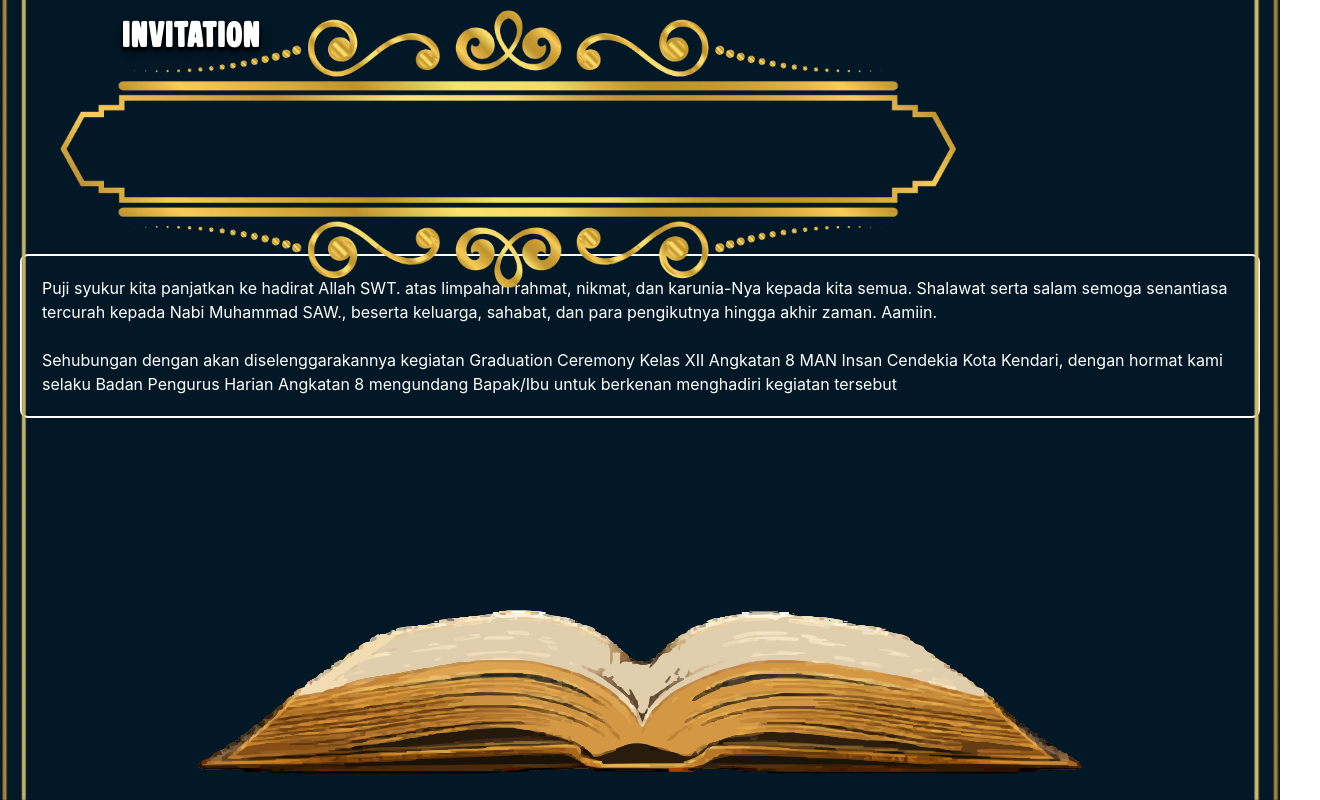
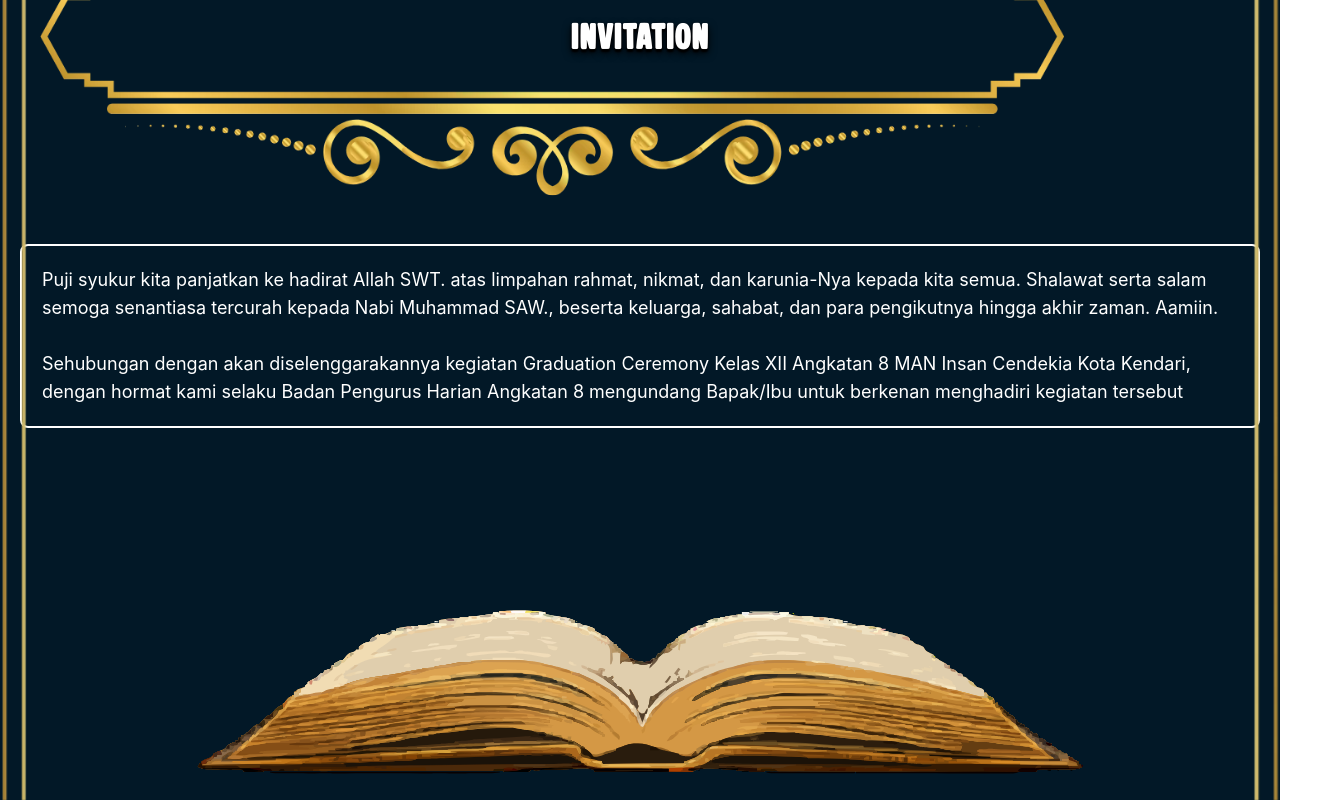
Before and after one commit to Nur-beginner/E-Invitation, a React (Vite) app: page /detail in a window 1280 px wide. Shown: the whole page, 1320 px wide, since content can reach past the window. Built offline with nearby package versions, Linux system fonts and the light colour scheme; a web font is replaced by a local one.

Commit message:
what about this?

```diff
--- a/src/index.css
+++ b/src/index.css
@@ -17,6 +17,7 @@
   --animate-br: br 2.5s ease-in-out forwards;
   --animate-bl: bl 3s ease-in-out forwards;
   --animate-bgLogo: bgLogo 1s ease-in-out forwards;
+  --animate-book: book 2s ease-in-out forwards;
 
   --color-primary: #021827;
   --color-secondary: #031a2a;
@@ -69,3 +70,13 @@
     transform: translate(0) translate(0) rotate(0deg);
   }
 }
+@keyframes book {
+  0% {
+    transform: translateY(50px) rotateX(-90deg);
+    opacity: 0;
+  }
+  100% {
+    transform: translateY(0) rotateX(0deg);
+    opacity: 1;
+  }
+}
--- a/src/pages/invitation.jsx
+++ b/src/pages/invitation.jsx
@@ -5,15 +5,17 @@ import tborder from "../assets/TBorder.webp";
 function Detail() {
   return (
     <>
-      <main className="min-h-screen bg-primary flex flex-col items-center justify-between">
-        <header className="h-20 relative w-full">
-          <img
-            src={tborder}
-            alt="Text Border"
-            width="70%"
-            className="absolute top-0 left-15"
-          />
-          <h1 className="absolute top-5 text-shadow-lg text-shadow-black text-white font-bold uppercase font-barberChop tracking-wider text-3xl left-30.5">
+      <main className="overflow-hidden min-h-screen bg-primary flex flex-col items-center justify-between">
+        <header className="h-20 flex items-center justify-center  w-full">
+          <div className="absolute left-10 w-full">
+            <img
+              src={tborder}
+              alt="Text Border"
+              width="80%"
+              className=""
+            />
+          </div>
+          <h1 className="text-shadow-lg text-shadow-black text-white font-bold uppercase font-barberChop tracking-wider text-3xl">
             invitation
           </h1>
         </header>
@@ -23,7 +25,7 @@ function Detail() {
           width="100%"
           className="fixed md:w-screen h-screen top-0 left-0 object-cover"
         />
-        <div className="text-white border-2 rounded-lg mx-5 text- p-5 flex flex-col">
+        <div className="text-white border-2 rounded-lg mx-5 md:text-lg p-5 flex flex-col">
           <p>
             Puji syukur kita panjatkan ke hadirat Allah SWT. atas limpahan
             rahmat, nikmat, dan karunia-Nya kepada kita semua. Shalawat serta
@@ -38,7 +40,7 @@ function Detail() {
             mengundang Bapak/Ibu untuk berkenan menghadiri kegiatan tersebut
           </p>
         </div>
-        <img src={book} alt="Book" width="70%" className="" />
+        <img src={book} alt="Book" width="70%" className="animate-book" />
       </main>
     </>
   );
```
